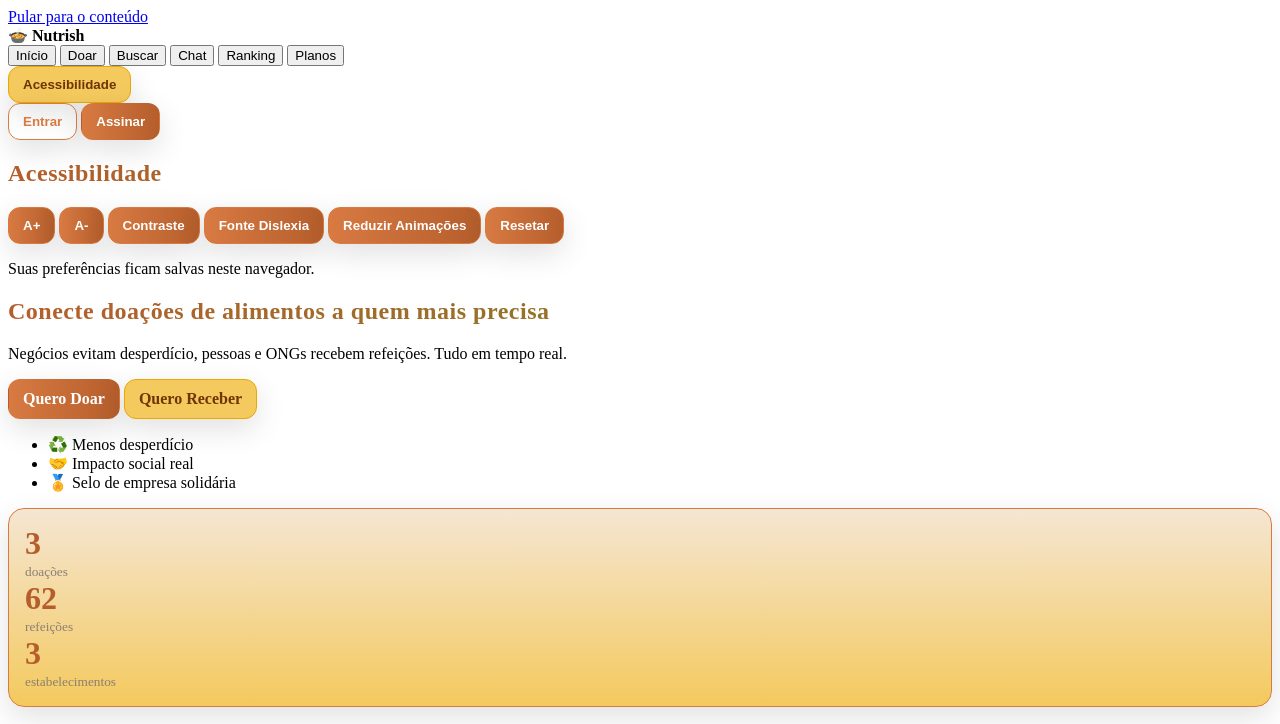
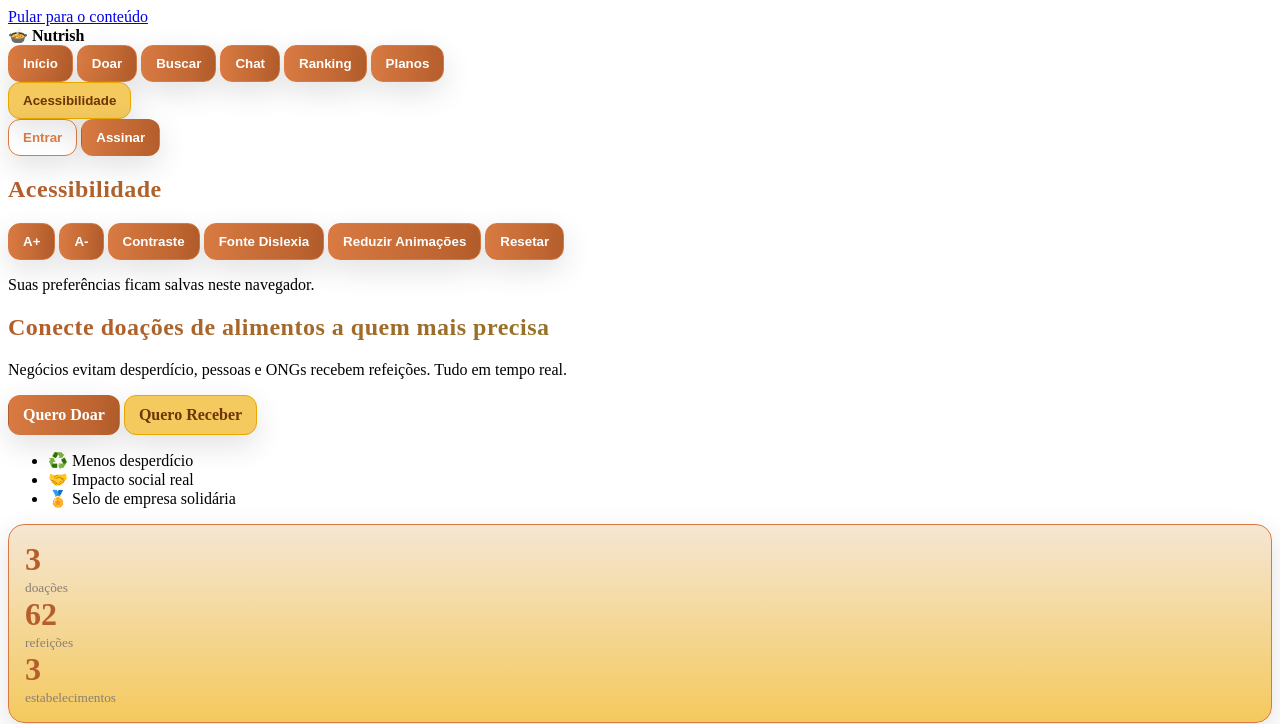
Before and after one commit to Triz2I/refsolidaria, a plain HTML site: page index.html in a window 1280 px wide. Shown: the top 724 px of the page. Drawn offline with Linux system fonts and the light colour scheme.

Commit message:
Update index.html

```diff
--- a/index.html
+++ b/index.html
@@ -19,13 +19,14 @@
         <span class="logo" aria-hidden="true">🍲</span>
         <strong>Nutrish</strong>
       </div>
+      <!-- Navegação corrigida -->
       <nav class="nav" role="navigation" aria-label="Principal">
-        <button class="nav-link" data-goto="#hero" id="btnInicio">Início</button>
-        <button class="nav-link" data-goto="#doar">Doar</button>
-        <button class="nav-link" data-goto="#buscar">Buscar</button>
-        <button class="nav-link" data-goto="#chat">Chat</button>
-        <button class="nav-link" data-goto="#ranking">Ranking</button>
-        <button class="nav-link" data-goto="#planos">Planos</button>
+        <button class="nav-link btn" data-goto="#hero" id="btnInicio">Início</button>
+        <button class="nav-link btn" data-goto="#doar">Doar</button>
+        <button class="nav-link btn" data-goto="#buscar">Buscar</button>
+        <button class="nav-link btn" data-goto="#chat">Chat</button>
+        <button class="nav-link btn" data-goto="#ranking">Ranking</button>
+        <button class="nav-link btn" data-goto="#planos">Planos</button>
       </nav>
       <div class="actions">
         <div class="a11y-group" role="group" aria-label="Acessibilidade">
@@ -37,7 +38,7 @@
     </div>
   </header>
 
-  <!-- Painel de acessibilidade atualizado -->
+  <!-- Painel de acessibilidade -->
   <aside id="painelA11y" class="a11y-panel" aria-hidden="true">
     <div class="container">
       <h2 class="h4">Acessibilidade</h2>
@@ -123,7 +124,6 @@
           <span class="muted" id="locStatus" aria-live="polite"></span>
         </div>
         <div class="grid2">
-          <!-- mapa real no lugar do canvas -->
           <div class="map card" role="region" aria-label="Mapa de doações na região">
             <iframe
               src="https://www.google.com/maps/embed?pb=!1m18!1m12!1m3!1d3658.925453440158!2d-46.63330958496702!3d-23.55051968468783!2m3!1f0!2f0!3f0!3m2!1i1024!2i768!4f13.1!3m3!1m2!1s0x94ce59a3c0b4b5ad%3A0x7e80d3f0e0c3b3d2!2sPra%C3%A7a%20da%20S%C3%A9%2C%20S%C3%A3o%20Paulo%20-%20SP!5e0!3m2!1spt-BR!2sbr!4v1696265862342!5m2!1spt-BR!2sbr"
```
